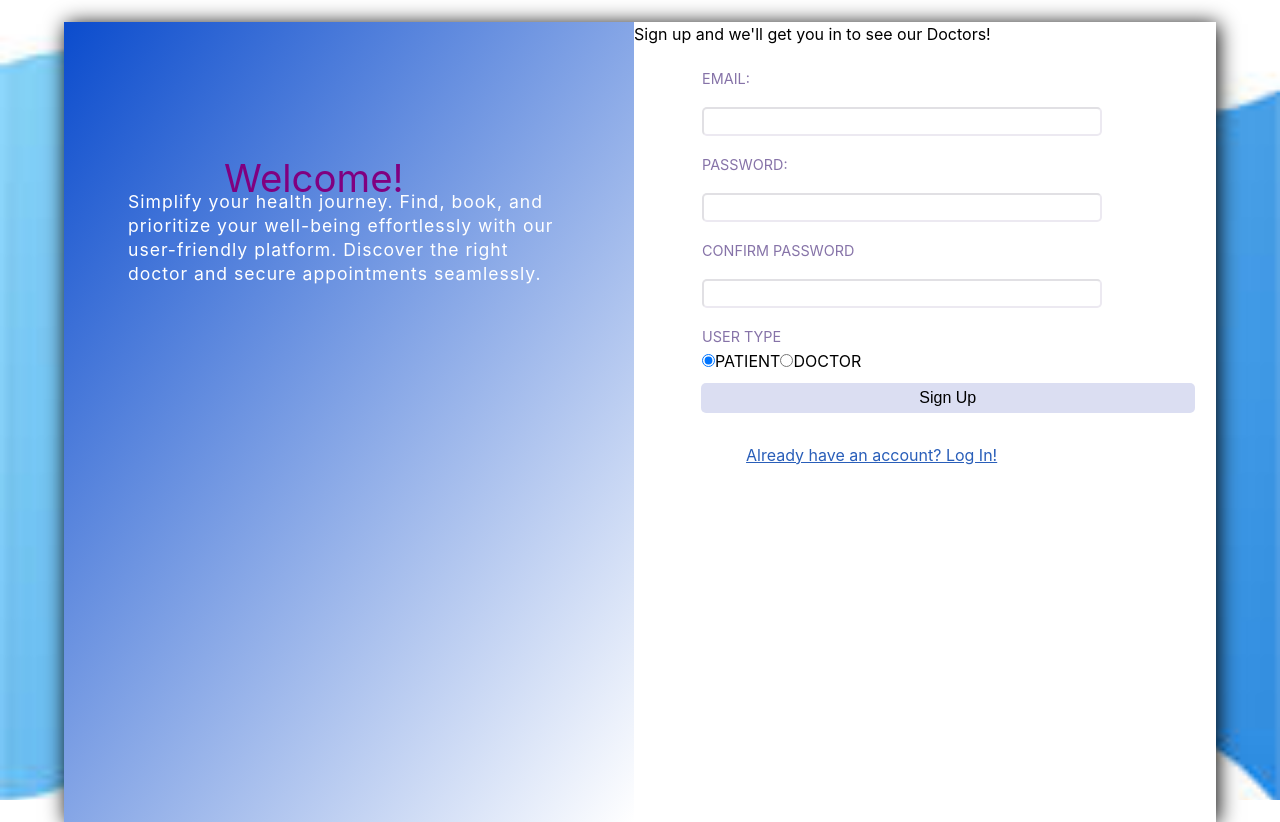
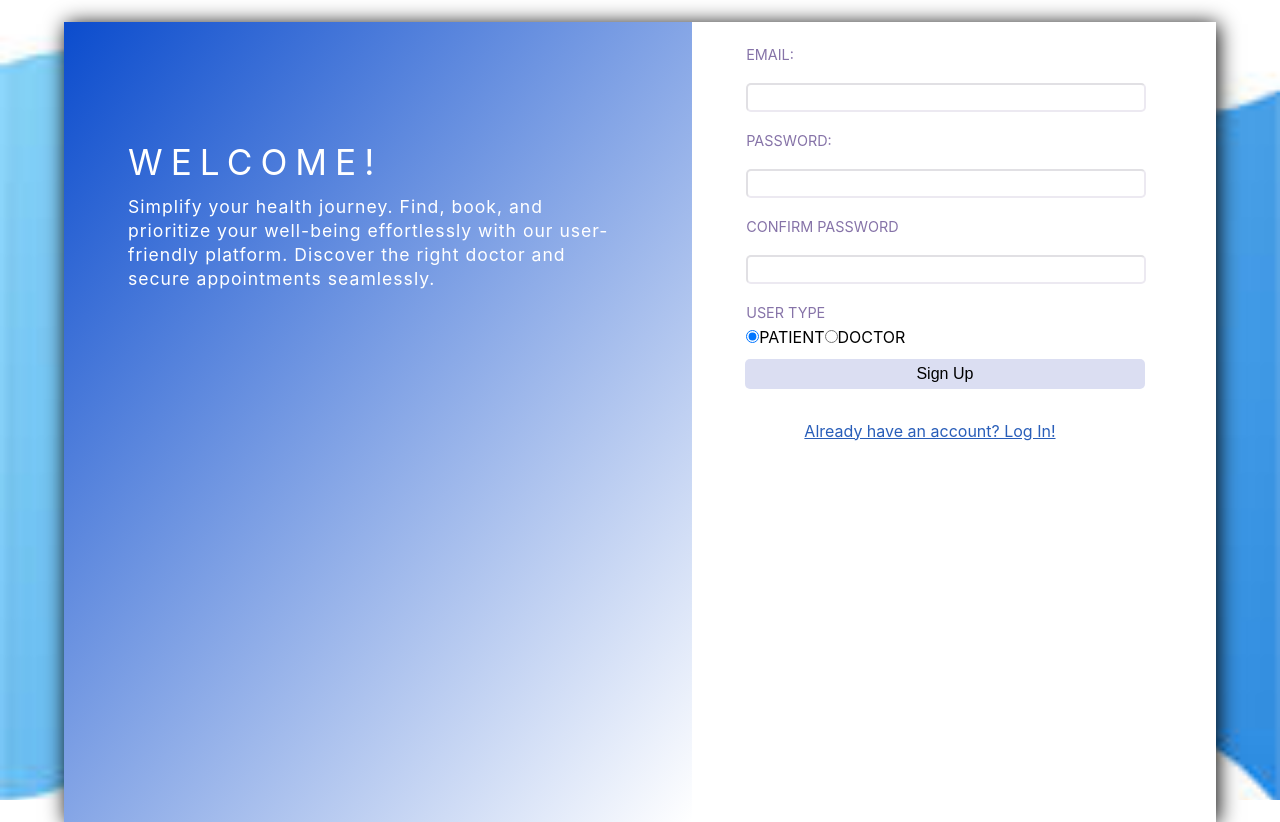
Before and after one commit to SaNcHiT104/Minor-Project-II, a React (Create React App) app in the folder frontend/: page /signup in a window 1280 px wide. Built offline with nearby package versions, Linux system fonts and the light colour scheme.

Commit message:
css updated authComponent

```diff
--- a/frontend/src/Components/authComponent/Login.module.css
+++ b/frontend/src/Components/authComponent/Login.module.css
@@ -1,8 +1,11 @@
 @import url(../../index.css);
-.container{
+.container {
   margin-top: 6rem;
   margin-left: 10rem;
-
+}
+.radio {
+  margin-top: 1rem;
+  margin-left: 1rem;
 }
 .btn {
   padding: 10px 20px;
@@ -14,13 +17,13 @@
   border: none;
   border-radius: 5px;
   color: black;
-    transition: all .3s ease-in;
+  transition: all 0.3s ease-in;
 }
 .btn:hover {
   background-color: #5b29b9;
   color: white;
 }
-.correct{
+.correct {
   width: 25rem;
   background-color: #f8d7da;
   color: #721c24;
@@ -38,10 +41,9 @@
   justify-content: center;
   margin-top: -4rem;
   margin-left: -7rem;
-    margin-bottom: 4rem
-    ;
+  margin-bottom: 4rem;
 }
-#btnactive{
+#btnactive {
   background-color: #2963b9;
   color: white;
 }
@@ -56,7 +58,7 @@
   border: none;
   border-radius: 5px;
   color: black;
-    transition: all .3s ease-in;
+  transition: all 0.3s ease-in;
 }
 
 .customer_button:hover,
@@ -65,8 +67,8 @@
   color: white;
 }
 .customer_button:active,
-.doctor_button:active{
-    transition: all .2s ease;
+.doctor_button:active {
+  transition: all 0.2s ease;
   box-shadow: inset -7px;
   transform: translateY(-0.8rem);
 }
@@ -79,27 +81,25 @@
 }
 
 .login_form {
-
   padding: 20px;
   /*
     border: 1px solid #ccc; */
   border-radius: 5px;
   margin-left: 3rem;
 }
-.heading_primary{
+.heading_primary {
   color: var(--color_primary_heading);
   font-size: 2.4rem;
   margin-left: 6rem;
   margin-top: 1rem;
   margin-right: 4rem;
-
 }
 
-#heading_primary{
+#heading_primary {
   margin-right: 3rem;
 }
 
-.last{
+.last {
   border: none;
   background-color: #ffffff;
   cursor: pointer;
@@ -107,7 +107,7 @@
   margin-left: 7rem;
   color: var(--color-btnactive-background);
 }
-.login{
+.login {
   padding: 6px 20px;
   margin: 10px;
   width: 100%;
@@ -118,22 +118,21 @@
   border: none;
   border-radius: 5px;
   color: black;
-    transition: all .3s ease-in;
+  transition: all 0.3s ease-in;
   margin-left: -0.08rem;
 }
 .login:hover {
-
-    background-color:var(--color-btnactive-background);
+  background-color: var(--color-btnactive-background);
   color: white;
 }
 
 .login:active {
   transform: translateY(-0.8rem);
 }
-.label{
+.label {
   width: 25rem;
   display: block;
-    height:1.8rem;
+  height: 1.8rem;
   /* width: 12rem; */
   text-decoration: none;
   border-color: #8773a828;
@@ -141,19 +140,19 @@
   margin-top: 1rem;
   margin-bottom: 1rem;
 }
-.paragraph{
+.paragraph {
   margin-top: 1rem;
 }
-.label:focus{
+.label:focus {
   border: 4px solid #8673a8;
 }
-.form_heading{
+.form_heading {
   font-size: 0.9rem;
   text-transform: uppercase;
   color: #8673a8;
 }
 
-.correctEmail{
+.correctEmail {
   font-size: 0.9rem;
   margin-bottom: 5px;
 }
--- a/frontend/src/Components/authComponent/Signup.jsx
+++ b/frontend/src/Components/authComponent/Signup.jsx
@@ -138,12 +138,10 @@ const SignUp = () => {
       {inputDataError.confirmpassword && (
         <p className={classes.correct}>Password should match</p>
       )}
-      <label className={classes.form_heading}>
-        User Type
-      </label>
+      <label className={classes.form_heading}>User Type</label>
       <br />
       <RadioGroup
-        className={classes.label}
+        className={classes.radio}
         options={options}
         value={formData.userType}
         setValue={(event) => {
@@ -165,7 +163,7 @@ const SignUp = () => {
         <div className={styles.container}>
           <div className={styles.left}>
             <div className={styles.heading}>
-              <div className={classes.heading_primary}>
+              <div className={styles.heading_primary}>
                 <p>Welcome!</p>
               </div>
               <div className={styles.heading_secondary}>
@@ -177,11 +175,14 @@ const SignUp = () => {
               </div>
             </div>
           </div>
+
           <div className={styles.right}>
-            Sign up and we'll get you in to see our Doctors!
-            <form className={classes.login_form} onSubmit={onSubmitHandler}>
-              {content}
-            </form>
+            {/* <p className={classes.paragraph}>Sign up to see our doctors !</p> */}
+            <div className={classes.login_form_container}>
+              <form className={classes.login_form} onSubmit={onSubmitHandler}>
+                {content}
+              </form>
+            </div>
             <Link to="/login" className={classes.last}>
               Already have an account? Log In!
             </Link>
--- a/frontend/src/Components/authComponent/WelcomePage.module.css
+++ b/frontend/src/Components/authComponent/WelcomePage.module.css
@@ -96,5 +96,5 @@
   color: var(--color_btnactive_text);
 }
 .right {
-  width: 49rem;
+  width: 40rem;
 }
```
Lines whose indentation alone changed are shown as unchanged.
